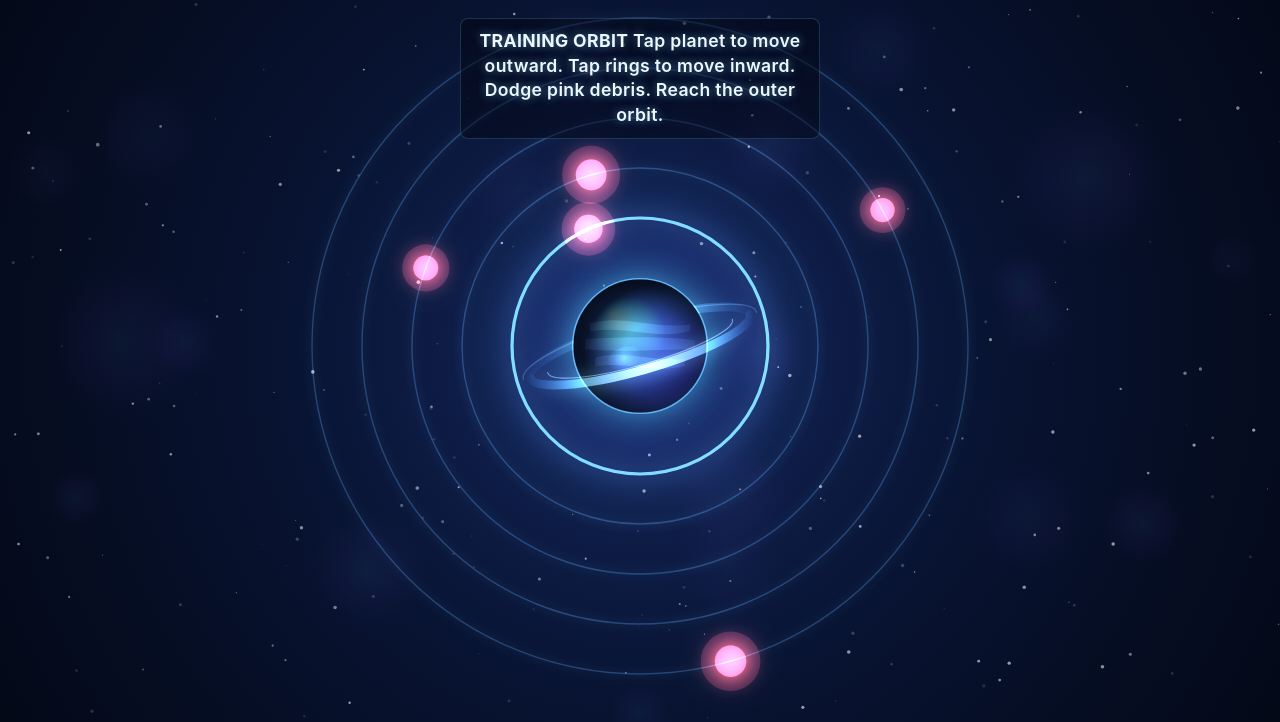
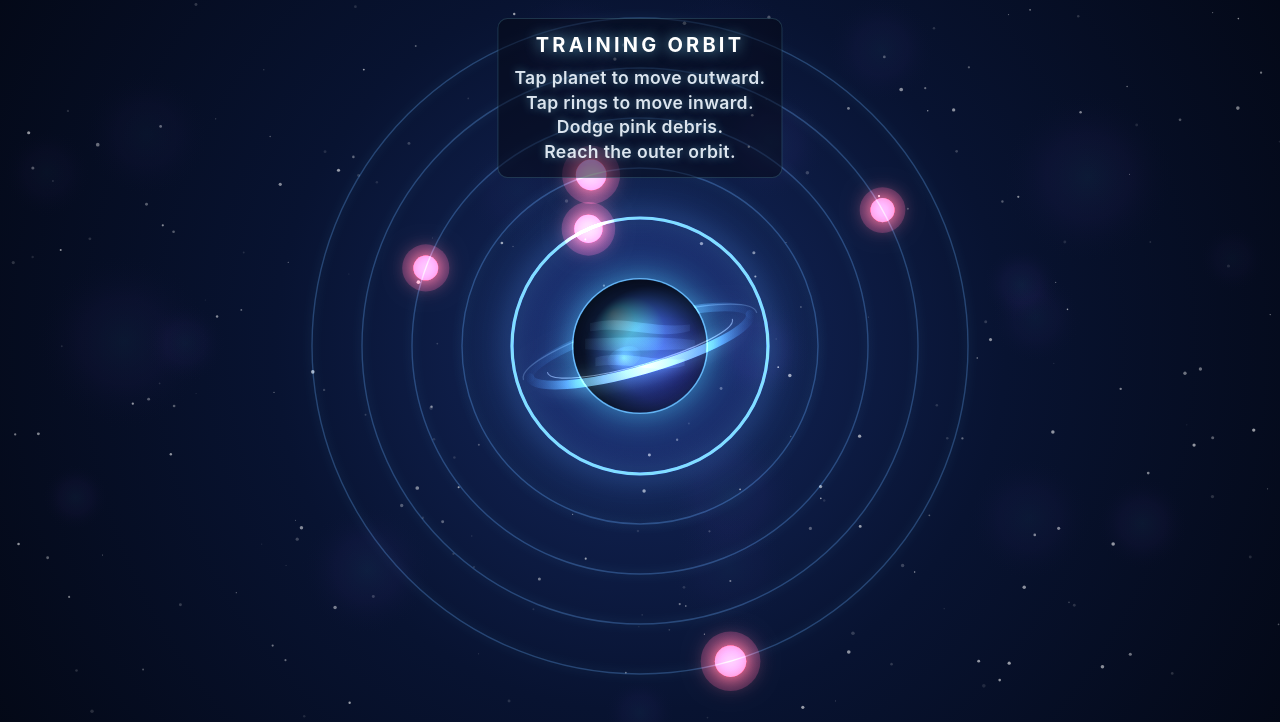
Before and after one commit to richcande1-rca/orbit, a plain HTML site: page index.html in a window 1280 px wide. Shown: the part 78-800 px from the top of the page. Drawn offline with Linux system fonts and the light colour scheme; animation ran at ten frames a second.

Commit message:
Style screen instruction text

```diff
--- a/style.css
+++ b/style.css
@@ -123,16 +123,33 @@ body {
   letter-spacing: 0.02em;
   text-align: center;
   line-height: 1.4;
-  max-width: min(360px, calc(100vw - 28px));
-  padding: 10px 14px;
-  border-radius: 8px;
-  background: rgba(4, 6, 18, 0.48);
+  max-width: min(380px, calc(100vw - 28px));
+  padding: 12px 16px;
+  border-radius: 10px;
+  background: rgba(4, 6, 18, 0.5);
   border: 1px solid rgba(133, 231, 255, 0.18);
   text-shadow: 0 0 8px rgba(133, 231, 255, 0.5);
   pointer-events: none;
   opacity: 1;
   transition: opacity 0.4s ease-out;
   z-index: 5;
+}
+
+.instruction strong,
+.instruction span {
+  display: block;
+}
+
+.instruction strong {
+  margin-bottom: 7px;
+  color: #ffffff;
+  font-size: clamp(1rem, 3vw, 1.25rem);
+  letter-spacing: 0.16em;
+  text-shadow: 0 0 14px rgba(133, 231, 255, 0.78);
+}
+
+.instruction span {
+  opacity: 0.92;
 }
 
 .instruction.hidden {
```
